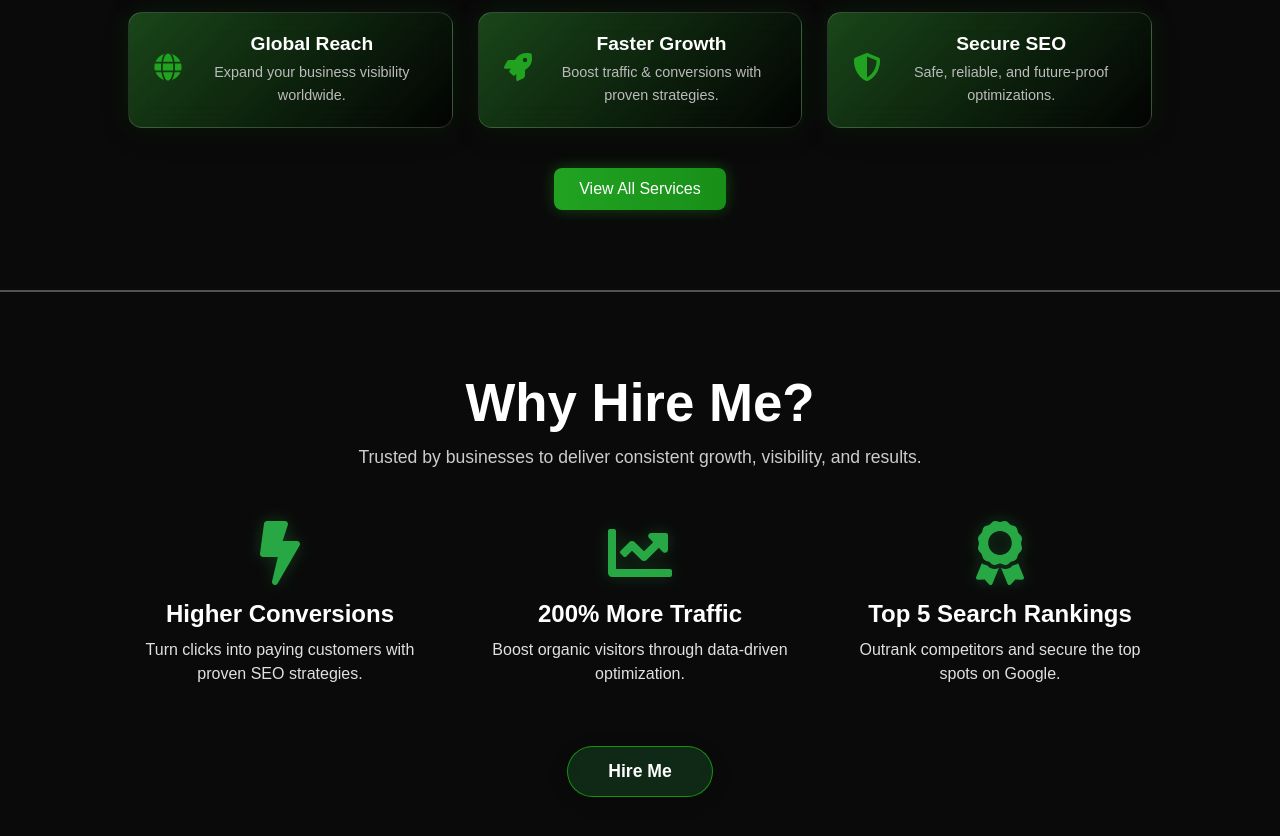
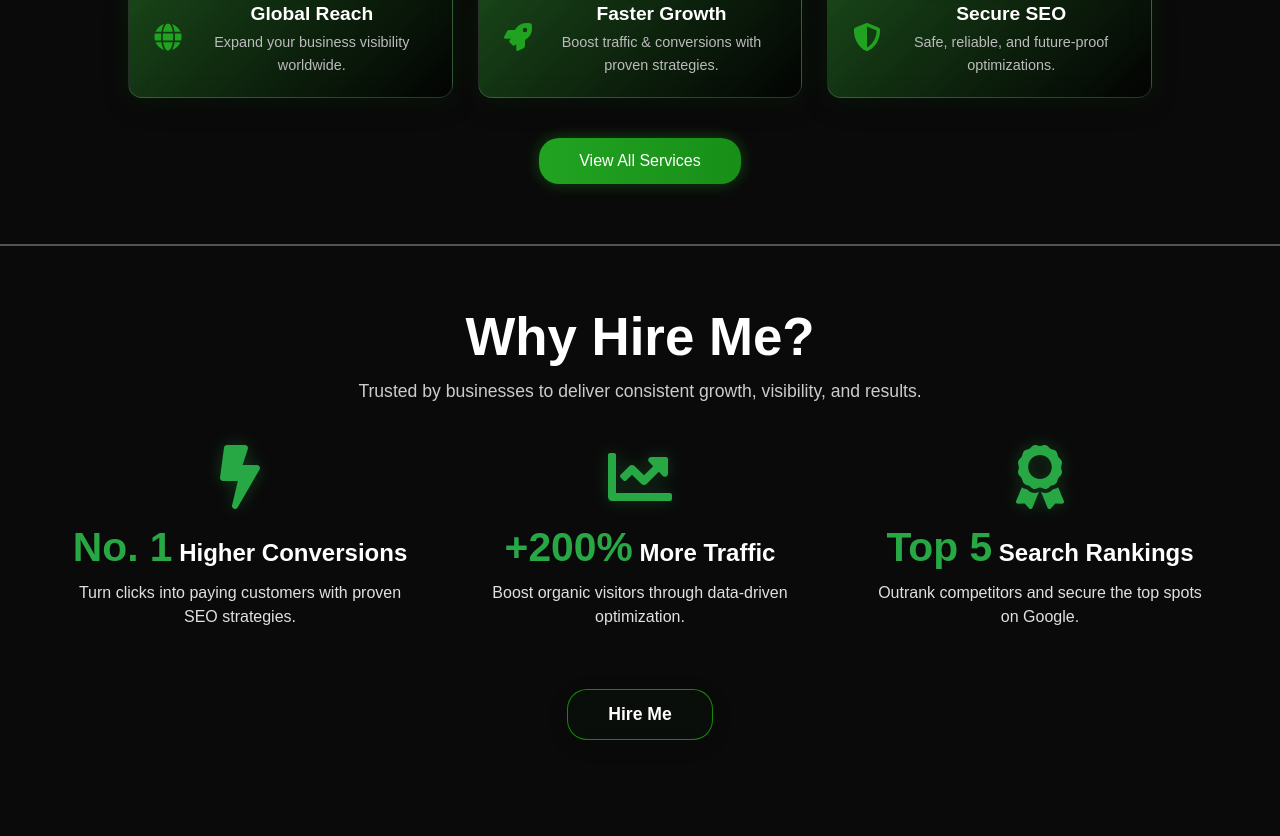
Before and after one commit to Santhosh-Kumar-2004/seo-saas-landing-page, a React (Vite) app: page / in a window 1280 px wide. Shown: the part 1160-1996 px from the top of the page. After the commit the page ends 1960 px from the top, so only its background shows below. Built offline with nearby package versions, Linux system fonts and the light colour scheme.

Commit message:
Updaing css

```diff
--- a/src/components/WhyHire.jsx
+++ b/src/components/WhyHire.jsx
@@ -14,17 +14,17 @@ const WhyHire = () => {
       <div className="why-stats">
         <div className="stat">
           <FaBolt className="stat-icon" />
-          <h3>Higher Conversions</h3>
+          <h3><b className="highlight">No. 1</b> Higher Conversions</h3>
           <p>Turn clicks into paying customers with proven SEO strategies.</p>
         </div>
         <div className="stat">
           <FaChartLine className="stat-icon" />
-          <h3>200% More Traffic</h3>
+          <h3><b className="highlight">+200%</b> More Traffic</h3>
           <p>Boost organic visitors through data-driven optimization.</p>
         </div>
         <div className="stat">
           <FaAward className="stat-icon" />
-          <h3>Top 5 Search Rankings</h3>
+          <h3><b className="highlight">Top 5</b> Search Rankings</h3>
           <p>Outrank competitors and secure the top spots on Google.</p>
         </div>
       </div>
--- a/src/styles/Features.css
+++ b/src/styles/Features.css
@@ -1,7 +1,7 @@
 /* Section styles */
 .features {
   text-align: center;
-  padding: 80px 10%;
+  padding: 60px 10%;
   color: #fff;
 }
 
@@ -15,7 +15,7 @@
 .features-subtitle {
   font-size: 1.1rem;
   color: #ccc;
-  margin-bottom: 50px;
+  margin-bottom: 40px;
 }
 
 /* Features grid */
@@ -93,9 +93,9 @@
 
 /* Bottom button */
 .view-btn {
-  padding: 12px 25px;
+  padding: 14px 40px;
   font-size: 16px;
-  border-radius: 8px;
+  border-radius: 20px;
   border: none;
   cursor: pointer;
   color: #fff;
--- a/src/styles/WhyHire.css
+++ b/src/styles/WhyHire.css
@@ -1,6 +1,6 @@
 .why-hire {
   text-align: center;
-  padding: 80px 20px;
+  padding: 60px 20px;
   color: #fff;
   position: relative;
   z-index: 2;
@@ -35,7 +35,7 @@
   display: flex;
   flex-direction: column;
   align-items: center;
-  max-width: 300px;
+  max-width: 340px;
   text-align: center;
 }
 
@@ -81,11 +81,11 @@
   font-weight: 600;
   color: #fff;
   /* Glassy background with subtle blur */
-  background: rgba(40, 167, 69, 0.2);
+  background: rgba(26, 85, 39, 0.062);
   backdrop-filter: blur(8px);
   -webkit-backdrop-filter: blur(8px);
   border: 1px solid rgba(30, 255, 0, 0.514);
-  border-radius: 50px; /* Fully rounded button */
+  border-radius: 20px; /* Fully rounded button */
   cursor: pointer;
   transition: all 0.3s ease;
   box-shadow: 0 5px 20px rgba(0, 0, 0, 0.15);
```
